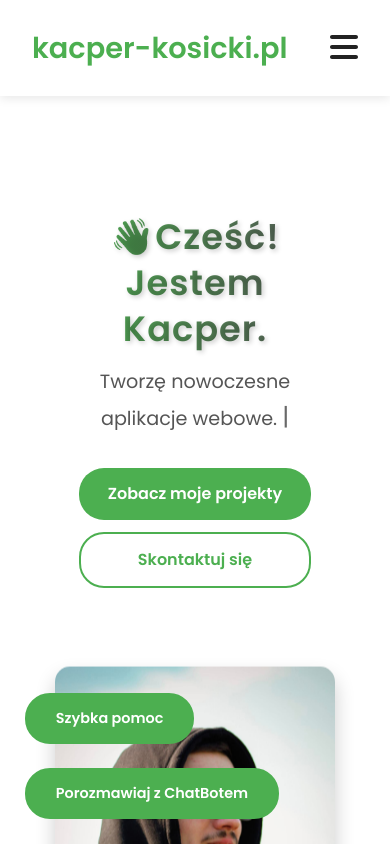
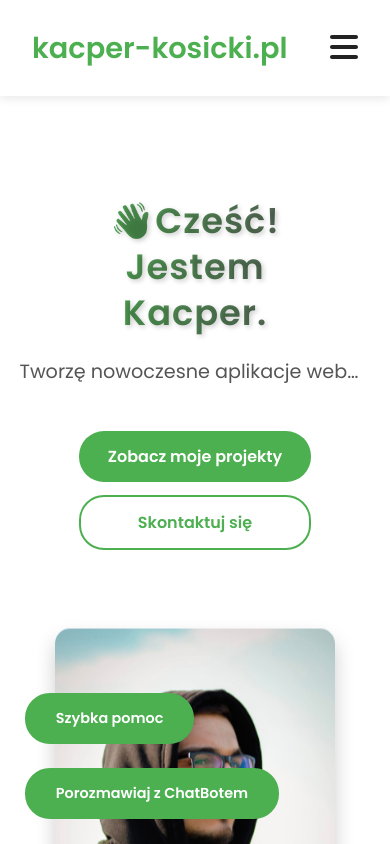
Before and after one commit to KacperKosicki/kacper-kosicki.pl, a React (Create React App) app in the folder frontend/: page /#/ in a window 390 px wide. Shown: the top 844 px of the page. Built offline with nearby package versions, Linux system fonts and the light colour scheme.

Commit message:
Poprawa Hero pokazującego się tekstu

```diff
--- a/frontend/src/components/pages/Hero/Hero.module.scss
+++ b/frontend/src/components/pages/Hero/Hero.module.scss
@@ -4,7 +4,7 @@
 .hero {
   color: var(--text-color); /* ✅ Dynamiczny kolor tekstu */
   text-align: center;
-  padding: 7rem 2rem;
+  padding: 6rem 2rem;
   display: flex;
   justify-content: center;
   align-items: center;
@@ -64,12 +64,15 @@
   color: var(--secondary-text);
   margin-bottom: 2rem;
   font-family: $heading-font;
-  min-height: 40px;
   display: block;
+  max-width: 90vw;
+  text-align: left;
   overflow: hidden;
-  max-width: 90vw;
-  word-break: break-word; /* ✅ Zawijanie długich wyrazów */
-  text-align: left;
+  word-break: break-word;
+
+  min-height: 40px; /* ✅ Zabezpiecza przed skakaniem */
+  white-space: nowrap; /* ✅ Jeśli chcesz wymusić 1 linię */
+  text-overflow: ellipsis;
 }
 
 /* 🔹 KURSOR */
@@ -199,9 +202,10 @@
 
   .subtitle {
     font-size: 1.2rem;
-    max-width: 80vw;
-    text-align: center; /* ✅ Wyrównanie do środka na małych ekranach */
+    min-height: 48px; /* dopasuj do rzeczywistej wysokości tekstu */
+    text-align: center;
   }
+
   .buttons {
     flex-direction: column;
     gap: 0.8rem;
```
